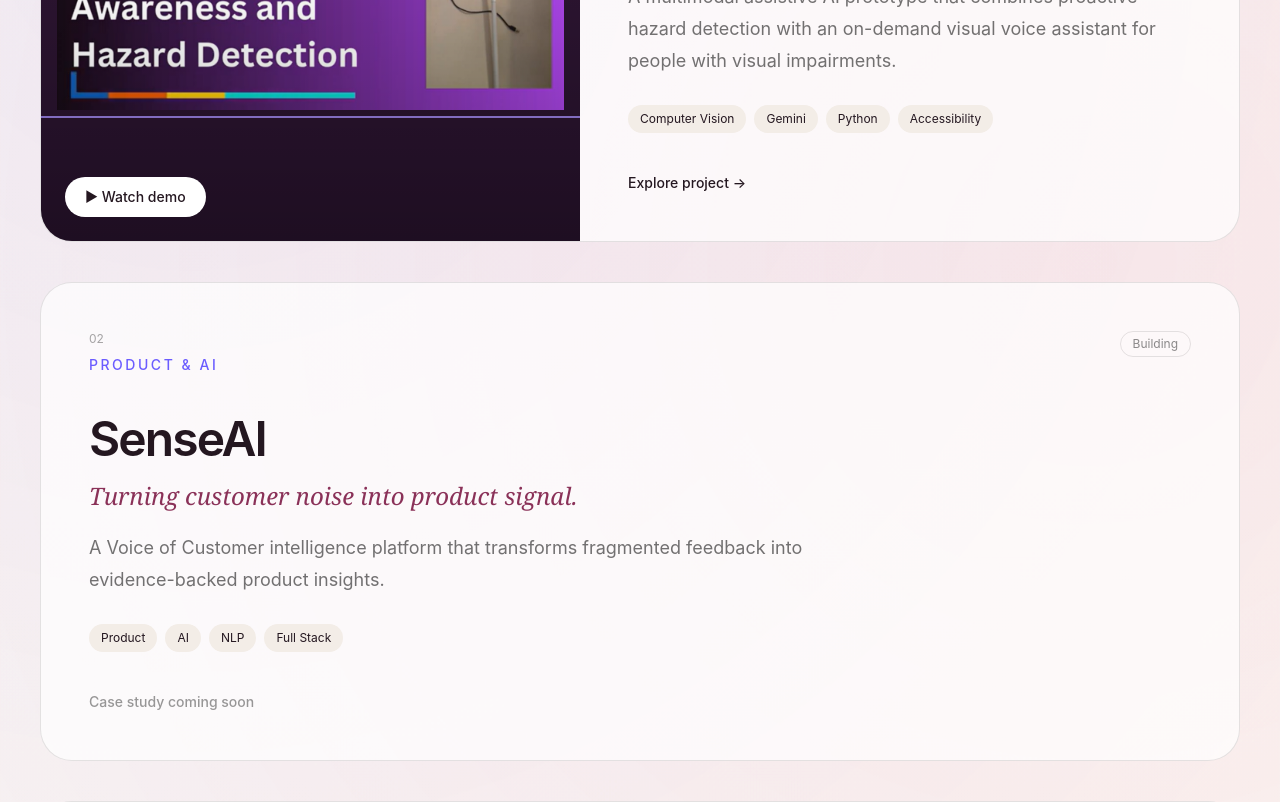
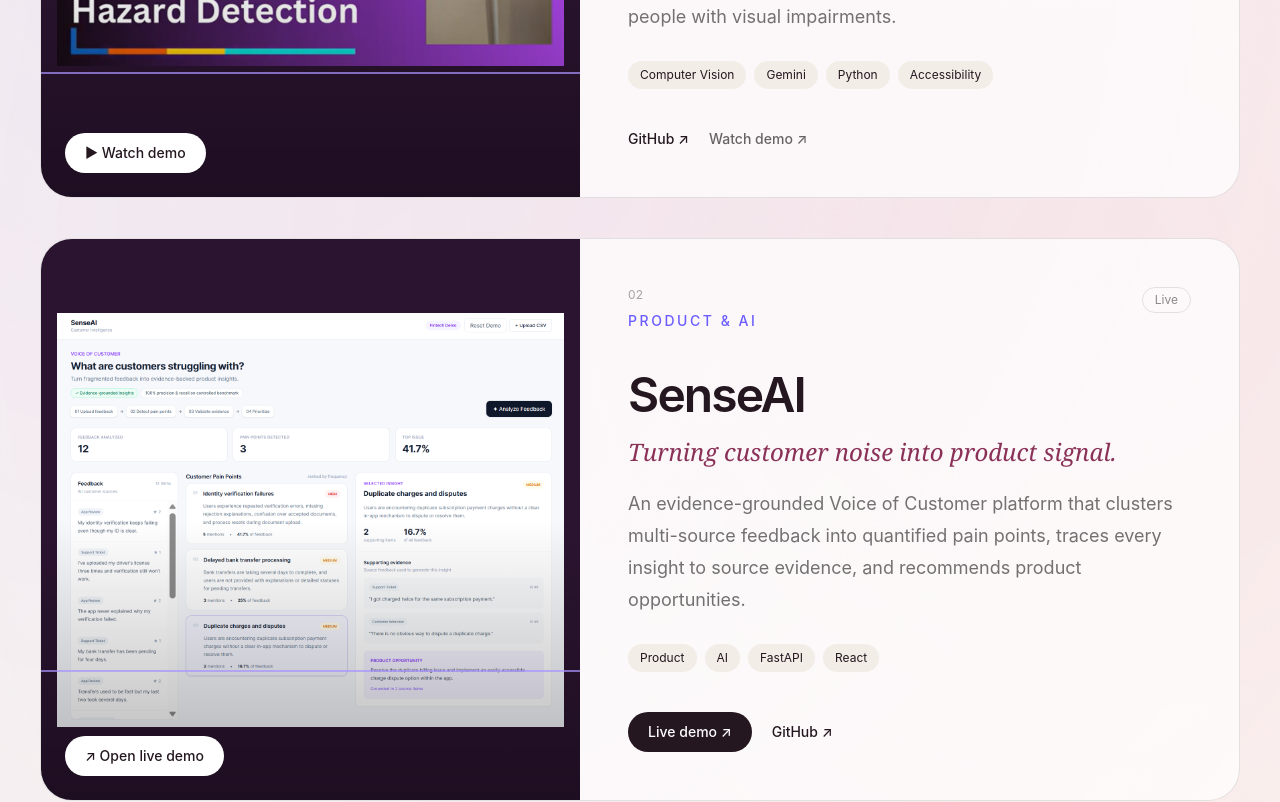
Before and after one commit to esutaria/eesha-portfolio, a React (Vite) app: page / in a window 1280 px wide. Shown: the part 1500-2302 px from the top of the page. Built offline with nearby package versions, Linux system fonts and the light colour scheme.

Commit message:
Update portfolio projects and SenseAI links

```diff
--- a/src/App.tsx
+++ b/src/App.tsx
@@ -14,6 +14,8 @@
     image: "/sarah-preview.png",
     link: "https://github.com/esutaria/SARAH",
     demo: "https://youtu.be/WMObGMByjl4",
+    github: "https://github.com/esutaria/SARAH",
+    demoLabel: "▶ Watch demo",
   },
   {
     number: "02",
@@ -21,12 +23,14 @@
     title: "SenseAI",
     headline: "Turning customer noise into product signal.",
     description:
-      "A Voice of Customer intelligence platform that transforms fragmented feedback into evidence-backed product insights.",
-    tags: ["Product", "AI", "NLP", "Full Stack"],
-    status: "Building",
-    image: null,
-    link: "#",
-    demo: null,
+      "An evidence-grounded Voice of Customer platform that clusters multi-source feedback into quantified pain points, traces every insight to source evidence, and recommends product opportunities.",
+    tags: ["Product", "AI", "FastAPI", "React"],
+    status: "Live",
+    image: "/sensai-preview.png",
+    link: "https://frontend-jet-omega-82.vercel.app/",
+    demo: "https://frontend-jet-omega-82.vercel.app/",
+    github: "https://github.com/esutaria/SenseAI",
+    demoLabel: "↗ Open live demo",
   },
   {
     number: "03",
@@ -40,6 +44,8 @@
     image: null,
     link: "#",
     demo: null,
+    github: null,
+    demoLabel: null,
   },
 ]
 
@@ -177,9 +183,7 @@
               systems.
             </motion.p>
 
-            <p className="mt-4 font-serif text-lg italic text-[#8a3158]/75">
-              from perception to decisions.
-            </p>
+
 
             <motion.div
               initial={{ opacity: 0 }}
@@ -272,7 +276,7 @@
                           rel="noreferrer"
                           className="absolute bottom-6 left-6 rounded-full bg-white px-5 py-2.5 text-sm font-medium text-[#241720] transition hover:scale-105"
                         >
-                          ▶ Watch demo
+                          {project.demoLabel}
                         </a>
                       )}
                     </div>
@@ -320,20 +324,46 @@
                       </div>
                     </div>
 
-                    {project.link === "#" ? (
-                      <p className="mt-10 text-sm font-medium text-black/40">
-                        Case study coming soon
-                      </p>
-                    ) : (
-                      <a
-                        href={project.link}
-                        target="_blank"
-                        rel="noreferrer"
-                        className="mt-10 inline-block text-sm font-medium transition hover:translate-x-1"
-                      >
-                        Explore project →
-                      </a>
-                    )}
+                    <div className="mt-10 flex flex-wrap items-center gap-5">
+                      {project.title === "SenseAI" && project.demo && (
+                        <a
+                          href={project.demo}
+                          target="_blank"
+                          rel="noreferrer"
+                          className="rounded-full bg-[#241720] px-5 py-2.5 text-sm font-medium text-white transition hover:-translate-y-0.5"
+                        >
+                          Live demo ↗
+                        </a>
+                      )}
+
+                      {project.github && (
+                        <a
+                          href={project.github}
+                          target="_blank"
+                          rel="noreferrer"
+                          className="text-sm font-medium transition hover:translate-x-1 hover:text-[#8a3158]"
+                        >
+                          GitHub ↗
+                        </a>
+                      )}
+
+                      {project.title === "S.A.R.A.H." && project.demo && (
+                        <a
+                          href={project.demo}
+                          target="_blank"
+                          rel="noreferrer"
+                          className="text-sm font-medium text-black/60 transition hover:translate-x-1 hover:text-[#8a3158]"
+                        >
+                          Watch demo ↗
+                        </a>
+                      )}
+
+                      {!project.github && !project.demo && (
+                        <p className="text-sm font-medium text-black/40">
+                          Case study coming soon
+                        </p>
+                      )}
+                    </div>
                   </div>
                 </div>
               </motion.div>
@@ -563,7 +593,7 @@
 
               <div className="mt-5 grid gap-3 sm:grid-cols-2">
                 {[
-                  ["building", "SenseAI"],
+                  ["building", "AI products"],
                   ["learning", "ML systems"],
                   ["dancing", "Bharatanatyam"],
                   ["craving", "tiramisu"],
@@ -794,7 +824,7 @@
           ease: "easeInOut",
         }}
       >
-        engineering with rhythm, intention, and a little creativity
+        Engineering with passion, intention, and creativity
       </motion.p>
     </motion.div>
   )
```
Also changed, not shown: public/sensai-preview.png (added).
